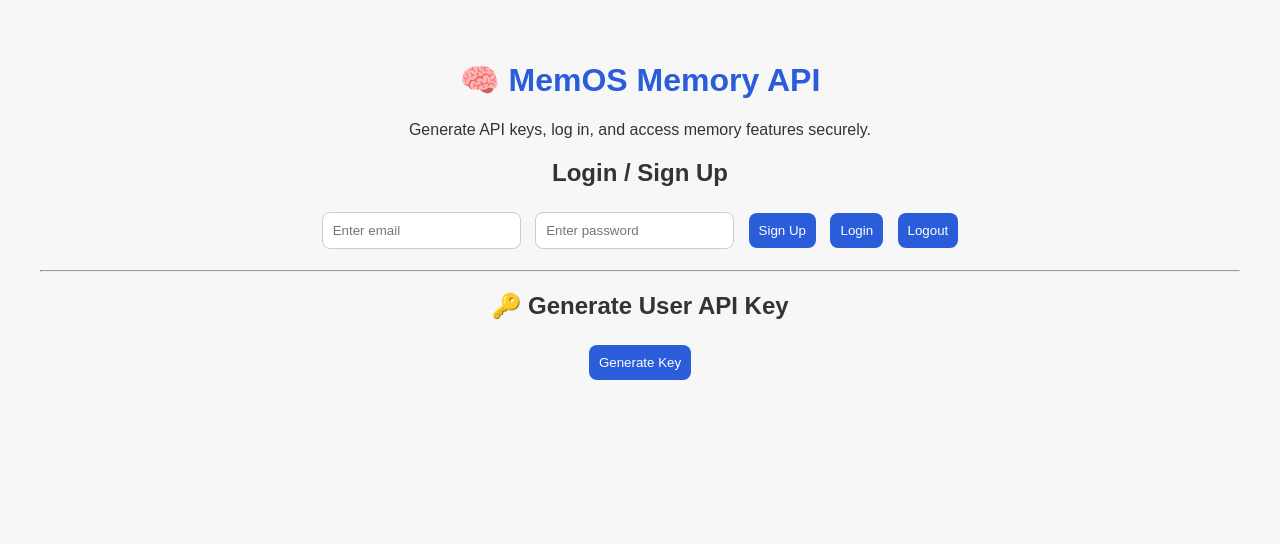
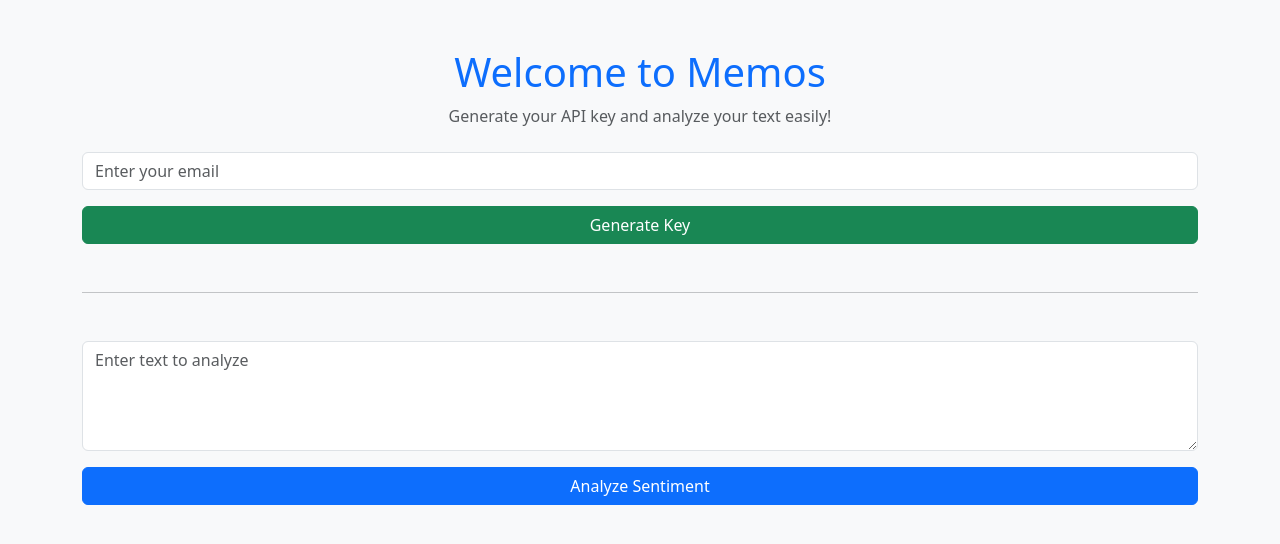
Before and after one commit to SAGEWRL/Memos-api-, a Flask app: page / in a window 1280 px wide. Shown: the top 544 px of the page. Run offline with Flask 3, Linux system fonts and the light colour scheme; some libraries are stand-ins or nearby versions.

Commit message:
Update index.html

```diff
--- a/templates/index.html
+++ b/templates/index.html
@@ -1,35 +1,33 @@
 <!DOCTYPE html>
 <html lang="en">
 <head>
-    <meta charset="UTF-8">
-    <meta name="viewport" content="width=device-width, initial-scale=1.0">
-    <title>MemOS Memory API</title>
-    <link rel="stylesheet" href="/static/style.css">
+  <meta charset="UTF-8" />
+  <meta name="viewport" content="width=device-width, initial-scale=1.0" />
+  <title>Memos</title>
+  <link rel="stylesheet" href="https://cdn.jsdelivr.net/npm/bootstrap@5.3.0/dist/css/bootstrap.min.css">
 </head>
-<body>
-    <h1>🧠 MemOS Memory API</h1>
-    <p>Generate API keys, log in, and access memory features securely.</p>
+<body class="bg-light">
+  <div class="container text-center mt-5">
+    <h1 class="text-primary">Welcome to Memos</h1>
+    <p class="text-muted">Generate your API key and analyze your text easily!</p>
 
-    <div id="auth-section">
-        <h2>Login / Sign Up</h2>
-        <input type="email" id="email" placeholder="Enter email" />
-        <input type="password" id="password" placeholder="Enter password" />
-        <button onclick="signUp()">Sign Up</button>
-        <button onclick="login()">Login</button>
-        <button onclick="logout()">Logout</button>
-        <p id="auth-status"></p>
-    </div>
+    <form id="keyForm" class="mt-4">
+      <input type="email" id="email" class="form-control mb-3" placeholder="Enter your email" required />
+      <button type="submit" class="btn btn-success w-100">Generate Key</button>
+    </form>
 
-    <hr>
+    <div class="mt-3" id="keyResult"></div>
 
-    <div id="key-section">
-        <h2>🔑 Generate User API Key</h2>
-        <button onclick="generateKey()">Generate Key</button>
-        <p id="key-display"></p>
-    </div>
+    <hr class="my-5">
 
-    <script src="https://www.gstatic.com/firebasejs/11.0.1/firebase-app.js"></script>
-    <script src="https://www.gstatic.com/firebasejs/11.0.1/firebase-auth.js"></script>
-    <script type="module" src="/static/main.js"></script>
+    <form id="analyzeForm">
+      <textarea id="text" class="form-control mb-3" rows="4" placeholder="Enter text to analyze"></textarea>
+      <button type="submit" class="btn btn-primary w-100">Analyze Sentiment</button>
+    </form>
+
+    <div class="mt-3" id="analysisResult"></div>
+  </div>
+
+  <script src="/static/main.js"></script>
 </body>
 </html>
```
